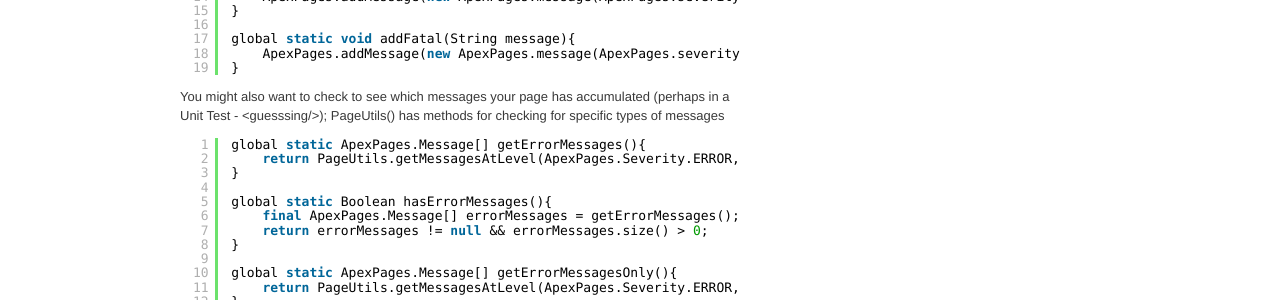
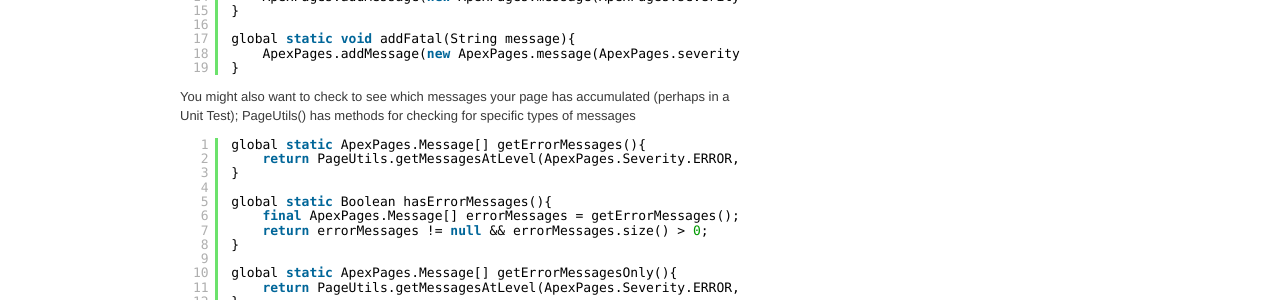
Before and after one commit to apex-commons/apex-commons.github.com, a Jekyll site: the page built from _posts/2011-05-11-pageutils.markdown, in a window 1280 px wide. Shown: the part 706-1006 px from the top of the page. Built offline with Jekyll 4.4.1, drawn with Linux system fonts in a browser that asks for light colours.

Commit message:
Edited _posts/2011-05-11-pageutils.markdown via GitHub

```diff
--- a/_posts/2011-05-11-pageutils.markdown
+++ b/_posts/2011-05-11-pageutils.markdown
@@ -47,7 +47,7 @@
     }
 </pre>
 
-You might also want to check to see which messages your page has accumulated (perhaps in a Unit Test - &lt;guesssing/&gt;); PageUtils() has methods for checking for specific types of messages
+You might also want to check to see which messages your page has accumulated (perhaps in a Unit Test); PageUtils() has methods for checking for specific types of messages
 <pre class="brush: java">
     global static ApexPages.Message[] getErrorMessages(){
         return PageUtils.getMessagesAtLevel(ApexPages.Severity.ERROR, true);
```
